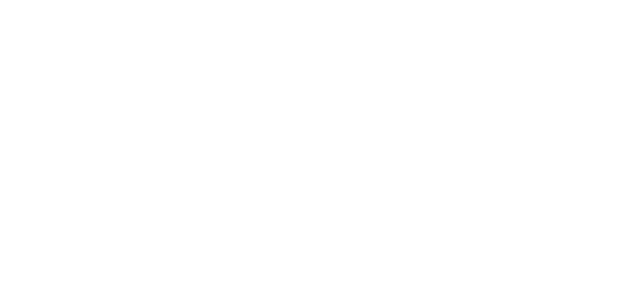
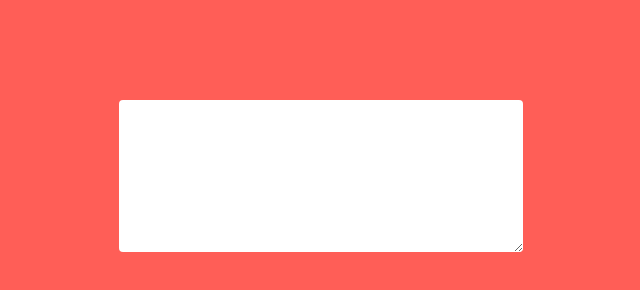
Before and after one commit to nicobartholom3w/interactive_page_challenges, a plain HTML site: page challenge_29/index.html in a window 1280 px wide. Shown: the whole page, without its empty margins (319-959 px from the left). Drawn offline with Linux system fonts and the light colour scheme.

Commit message:
(feat) Added initial html and css.

```diff
--- a/challenge_29/index.html
+++ b/challenge_29/index.html
@@ -1,9 +1,20 @@
 <!doctype html>
 <html>
 <head>
-    <title>Textarea highlight</title>
+    <title>My textarea highlight</title>
+        <meta charset="UTF-8">
+    <meta name="viewport" content="width=device-width, initial-scale=1.0">
+    <meta http-equiv="X-UA-Compatible" content="ie=edge">
+    <link rel="stylesheet" href="./styles.css">
+    <script type="text/javascript" src="script.js"></script>
+    <link href="https://fonts.googleapis.com/icon?family=Material+Icons" rel="stylesheet"/>
 </head>
 <body>
     <!-- Build a textarea that highlights hashtags -->
+    <div class="card">
+    	<div class="card__content">
+    		<textarea name="" id="textarea" cols="30" rows="10"></textarea>
+    	</div>
+    </div>
 </body>
 </html>
--- /dev/null
+++ b/challenge_29/script.js
@@ -0,0 +1,3 @@
+document.addEventListener("DOMContentLoaded", function(event){
+
+});
--- /dev/null
+++ b/challenge_29/styles.scss
@@ -0,0 +1,32 @@
+body, html {
+	margin: 0;
+	padding: 0;
+ 	min-width: 100%;
+ 	min-height: 100%;
+ 	font-family: sans-serif;
+ 	background-color: rgb(255, 94, 87);
+}
+
+.card {
+	width: 25.25rem;
+	height: 9.5rem;
+	background-color: white;
+	margin: 6.26rem auto 0;
+	border-radius: .25rem;
+	overflow: hidden;
+
+	&__content {
+		height: 100%;
+		width: 100%;
+		margin: .5rem .5rem .25rem .5rem;
+	}
+}
+
+#textarea {
+	border: none;
+	width: 24.5rem;
+	height: 8.75rem;
+	border-radius: .25rem;
+	outline: none;
+	font-size: .85rem;
+}
```
Also changed, not shown: challenge_29/styles.css (added).
